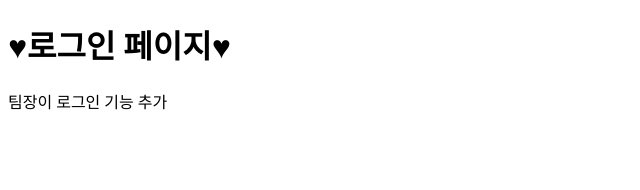
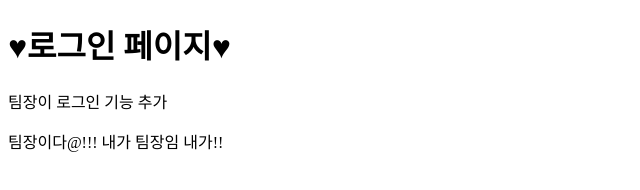
Before and after one commit to yuriyuri01/TEAM_B, a plain HTML site: page login.html in a window 1280 px wide. Shown: the whole page, without its empty margins (0-640 px from the left). Drawn offline with Linux system fonts and the light colour scheme.

Commit message:
팀장인 내가 올리는 커밋

```diff
--- a/login.html
+++ b/login.html
@@ -8,5 +8,6 @@
   <body>
     <h1>♥로그인 페이지♥</h1>
     <p>팀장이 로그인 기능 추가</p>
+    <p>팀장이다@!!! 내가 팀장임 내가!!</p>
   </body>
 </html>
```
